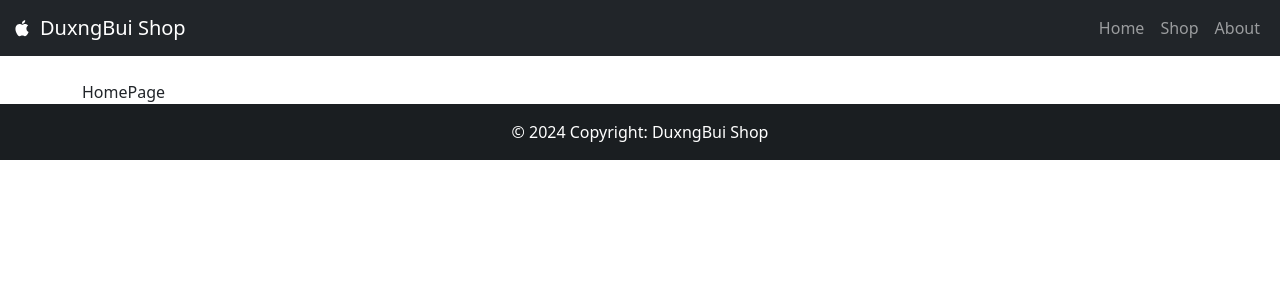
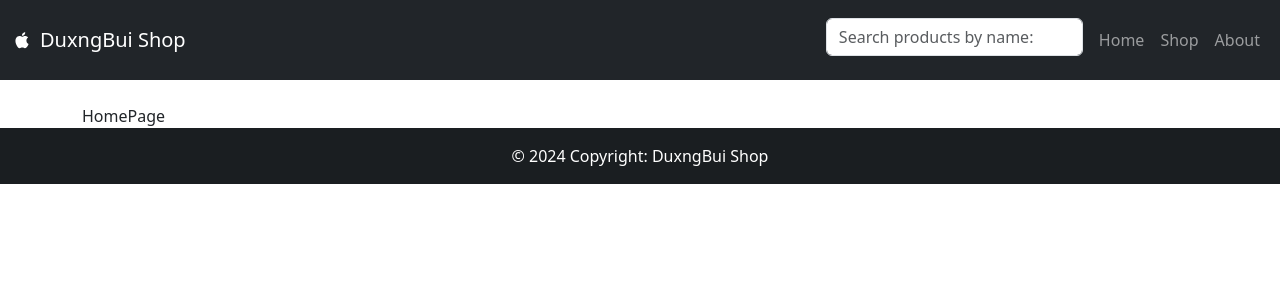
Before and after one commit to DuongVietDuy/AssignmentFER, a React (Create React App) app: page / in a window 1280 px wide. Shown: the top 300 px of the page. Built offline with nearby package versions, Linux system fonts and the light colour scheme; no server answers.

Commit message:
Update NavBars.js

```diff
--- a/src/components/NavBars.js
+++ b/src/components/NavBars.js
@@ -1,8 +1,9 @@
 // src/components/Navbar.js
 import React from 'react';
-import { Navbar, Nav, Container } from 'react-bootstrap';
+import { Navbar, Nav, Container ,Form} from 'react-bootstrap';
 import { Link } from 'react-router-dom';
 import { DiApple } from 'react-icons/di';
+import Search from './Search';
 
 const NavBars = () => {
   return (
@@ -13,8 +14,11 @@ const NavBars = () => {
           DuxngBui Shop
         </Navbar.Brand>
         <Navbar.Toggle aria-controls="basic-navbar-nav" />
-        <Navbar.Collapse id="basic-navbar-nav">
-          <Nav className="ms-auto">
+        <Navbar.Collapse id="basic-navbar-nav" className="justify-content-end">
+          <Form className="d-flex me-2" style={{ paddingTop: '10px' }}>
+            <Search />
+          </Form>
+          <Nav className="d-flex align-items-center">
             <Nav.Link as={Link} to="/">Home</Nav.Link>
             <Nav.Link as={Link} to="/shop">Shop</Nav.Link>
             <Nav.Link as={Link} to="/about">
```
